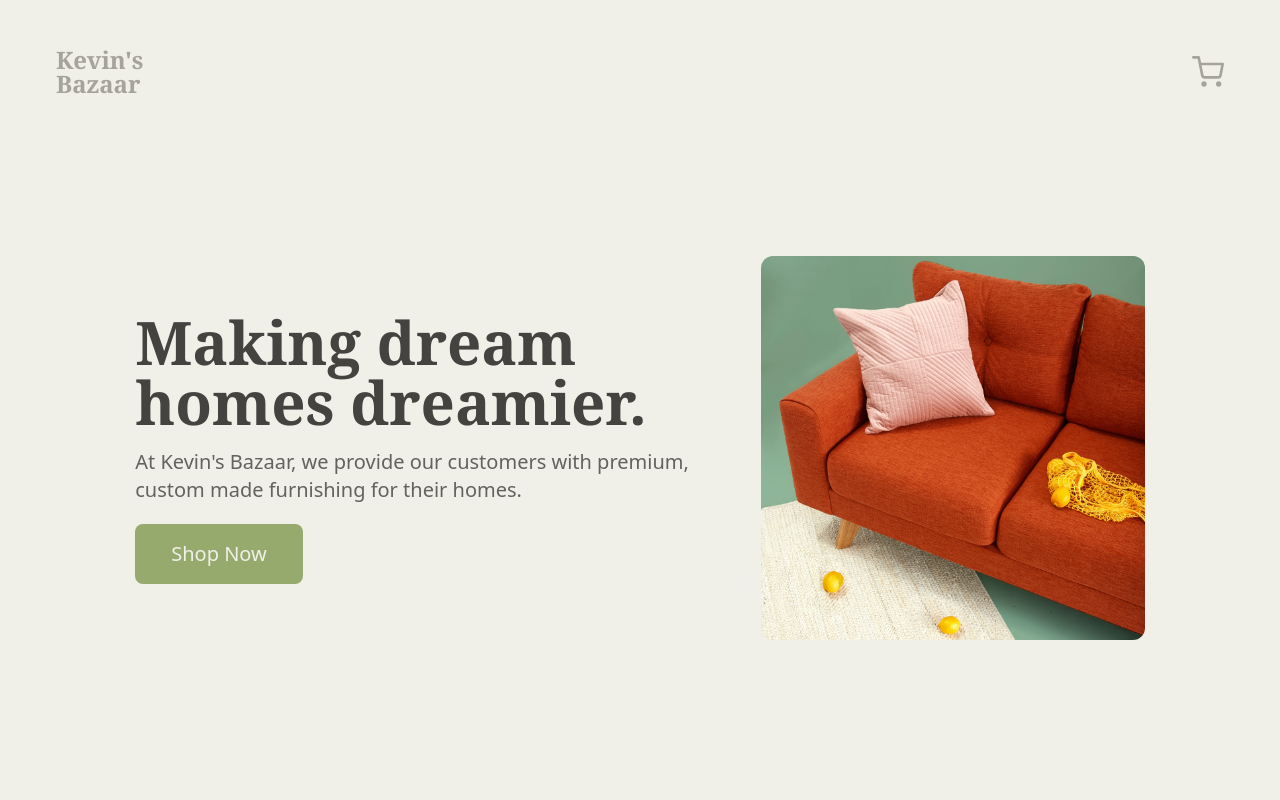
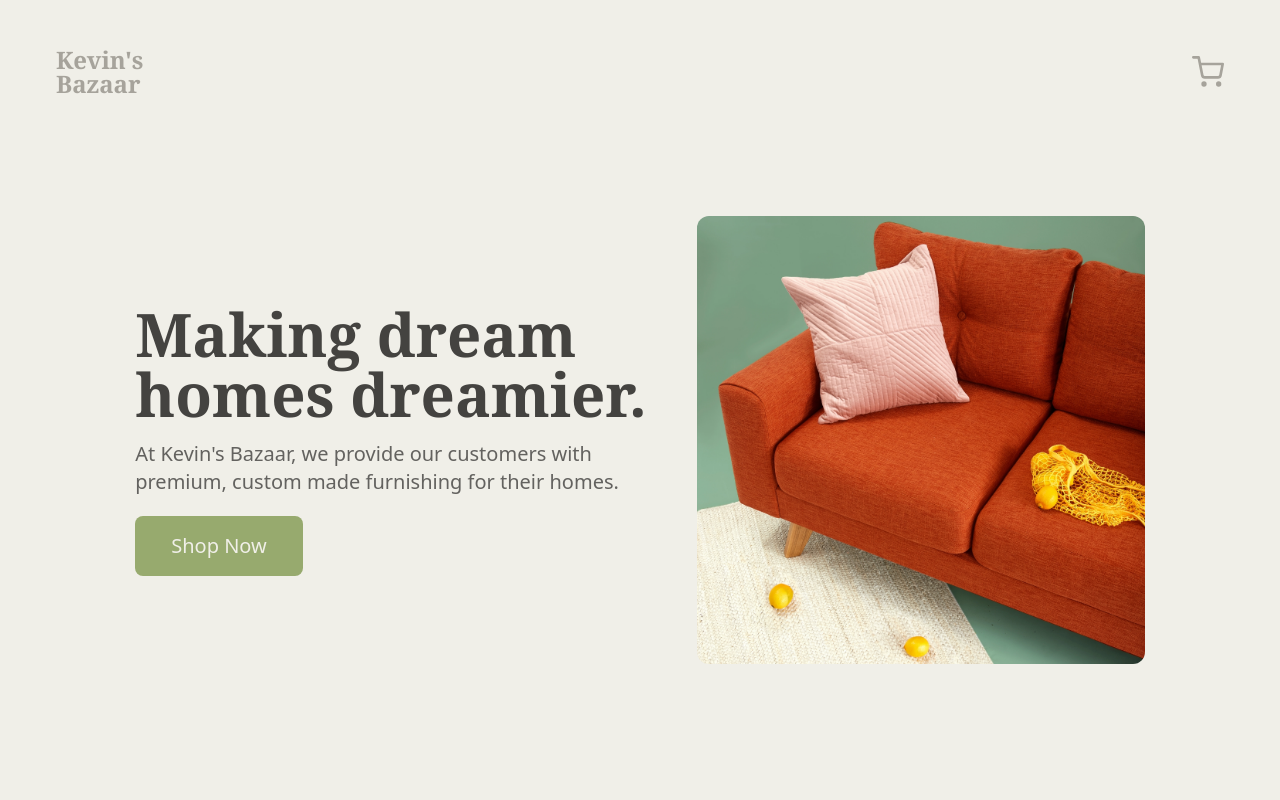
Before and after one commit to kevinMEH/kevins-bazaar, a React (Vite) app: page / in a window 1280 px wide. Shown: the top 800 px of the page. Built offline with nearby package versions, Linux system fonts and the light colour scheme; a web font is replaced by a local one.

Commit message:
Home layout changes

```diff
--- a/src/Home/Home.jsx
+++ b/src/Home/Home.jsx
@@ -3,7 +3,7 @@ import Cards from "./Cards";
 
 const Home = () => {
 	return (
-        <div className="space-y-24 pt-24 md:pt-28 lg:pt-40 pb-32 lg:pb-40 md:space-y-32 lg:space-y-48">
+        <div className="space-y-24 pt-24 md:pt-28 lg:pt-[15vh] pb-32 lg:pb-40 md:space-y-32 lg:space-y-48">
 			<Landing />
             <Cards />
         </div>
--- a/src/Home/Landing.jsx
+++ b/src/Home/Landing.jsx
@@ -3,7 +3,7 @@ import { Link } from "react-router-dom";
 const Landing = () => {
     return (
         <div className="md:flex md:flex-row-reverse md:gap-8 md:items-center">
-            <div className="w-full h-auto md:max-w-sm">
+            <div className="w-full h-auto md:max-w-sm lg:max-w-md">
                 <div className="rounded-xl aspect-3/2 md:aspect-square landingImage" />
             </div>
 
```
